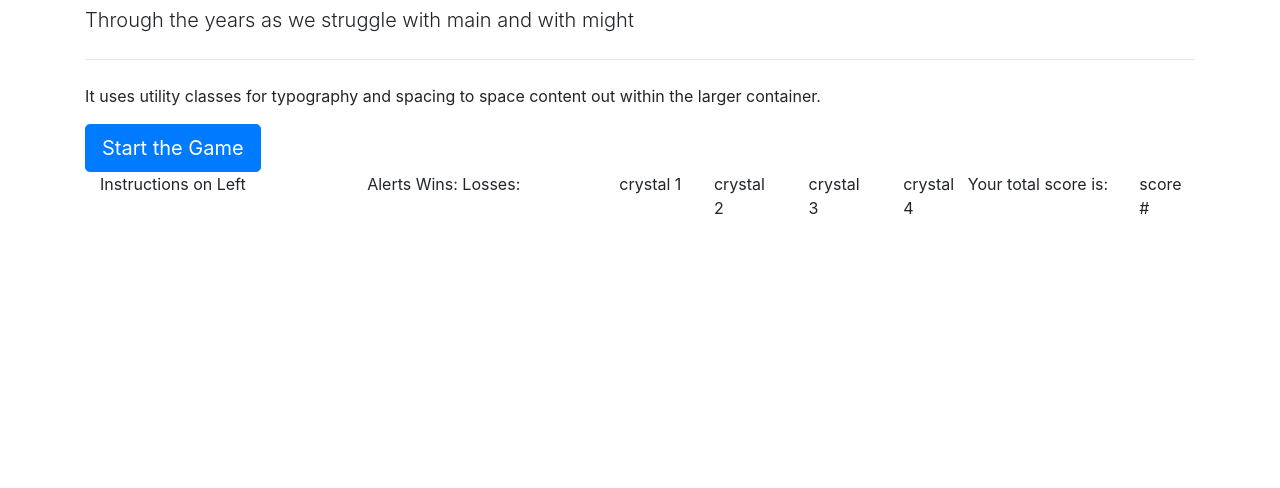
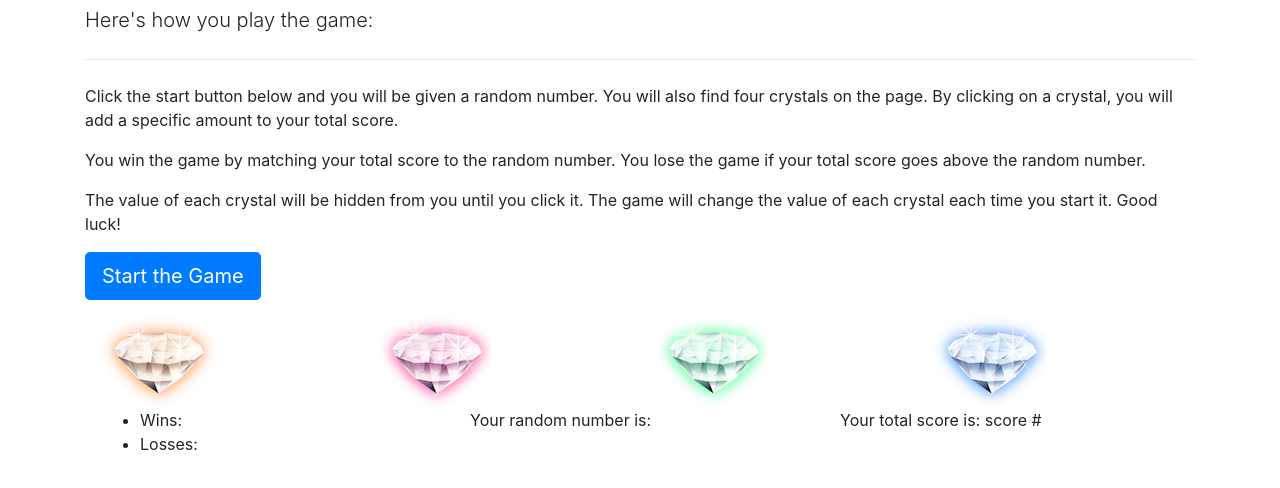
Before and after one commit to AAgnew/unit-4-game, a plain HTML site: page index.html in a window 1280 px wide. Shown: the part 70-558 px from the top of the page. Drawn offline with nearby package versions, Linux system fonts and the light colour scheme.

Commit message:
Committing MVP of the frontend - it may get no better than this

```diff
--- a/index.html
+++ b/index.html
@@ -15,38 +15,59 @@
     <div class="container">
         <div>
             <h1 class="display-4">Crystal Collector Game</h1>
-                    <p class="lead">Through the years as we struggle with main and with might</p>
+            <p class="lead">Here's how you play the game:</p>
             <hr class="my-4">
-                    <p>It uses utility classes for typography and spacing to space content out within the larger container.</p>
-                    <a class="btn btn-primary btn-lg" href="#" role="button">Start the Game</a>
+            <p class="Instructions" id="stepone"> Click the start button below and you will be given a random number. You will also find four crystals on the page.
+                By clicking on a crystal, you will add a specific amount to your total score.
+            </p>
+            <p class="Instructions" id="steptwo">
+                You win the game by matching your total score to the random number. You lose the game if your total score goes above the
+                random number.
+            </p>
+
+            <p class="Instructions" id="stepthree"></p>
+            The value of each crystal will be hidden from you until you click it. The game will change the value of each crystal each
+            time you start it. Good luck!
+            </p>
+            <p><a class="btn btn-primary btn-lg" href="#" role="button">Start the Game</a>
+            <br>
+        </p>
         </div>
 
-            <div class="container">
+        <div>
+            <div class="col">
                 <div class="row">
                     <div class="col">
-                        <!-- Content here -->
-
-                        Instructions on Left
+                        <img src="assets/images/diamond1.png"> </div>
+                    <div class="col">
+                        <img src="assets/images/diamond2.png">
                     </div>
                     <div class="col">
-                         <!-- Content here -->
-                         Alerts
-                         Wins:
-                         Losses:
+                        <img src="assets/images/diamond3.png">
                     </div>
-                      <!--This is where the Crystals will go-->
+                    <div class="col">
+                        <img src="assets/images/diamond4.png">
+                    </div>
+                </div>
+            </div>
+            <div class="col">
+
                 <div class="row">
-                            <div class="col">crystal 1 </div>
-                            <div class="col">crystal 2</div>
-                            <div class="col">crystal 3</div>
-                            <div class="col">crystal 4</div>
+                    <div class="col-4">
+
+                        <ul>
+                            <li>Wins:</li>
+                            <li>Losses:</li>
+                        </ul>
+                    </div>
+                    <div class="col-4"> Your random number is: </div>
+                    <div class="col-4">Your total score is: score # </div>
+                </div>
             </div>
 
-                          <div class="row">
-                                <div class="col-8">Your total score is:</div>
-                                <div class="col-4">score # </div>
+
+
         </div>
-
 
 
 
```
Also changed, not shown: assets/images/diamond-1-2016032952.svg (added), assets/images/diamond-2-2016032952.svg (added), assets/images/diamond-2016032952.svg (added), assets/images/diamond-3-2016032952.svg (added), assets/images/diamond1.png (added), assets/images/diamond2.png (added), assets/images/diamond3.png (added), assets/images/diamond4.png (added), 3 other files. Lines whose indentation alone changed are shown as unchanged.
